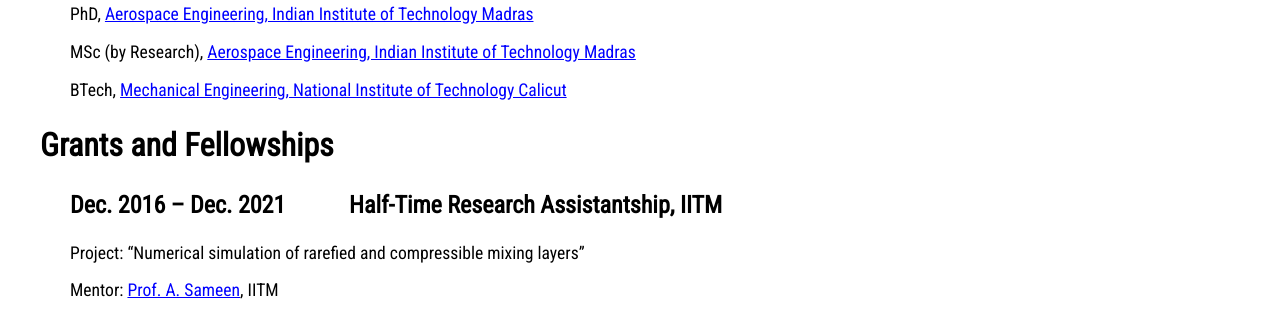
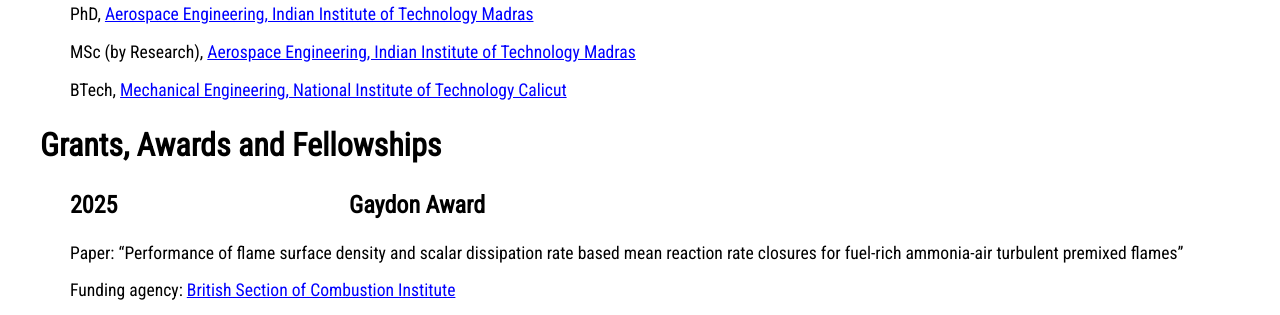
Before and after one commit to vishnu-mohan-1993/vishnu-mohan-1993.github.io, a plain HTML site: page profile.html in a window 1280 px wide. Shown: the part 619-934 px from the top of the page. Drawn offline with Linux system fonts and the light colour scheme.

Commit message:
Award details

```diff
--- a/profile.html
+++ b/profile.html
@@ -41,8 +41,13 @@
 					<p> MSc (by Research), <a href="http://www.ae.iitm.ac.in/" target="_blank">Aerospace Engineering, Indian Institute of Technology Madras</a></p>
 					<p> BTech, <a href="https://nitc.ac.in/department/mechanical-engineering" target="_blank">Mechanical Engineering, National Institute of Technology Calicut</a></p>
 				</div>
-				<h2>Grants and Fellowships</h2>
+				<h2>Grants, Awards and Fellowships</h2>
 				<div class="block-content">
+					<div>
+						<h3> <span class="prof-date-span">2025</span> <span class="prof-span">Gaydon Award</span></h3>
+						<p>Paper: “Performance of flame surface density and scalar dissipation rate based mean reaction rate closures for fuel-rich ammonia-air turbulent premixed flames”</p>
+						<p>Funding agency: <a href="https://www.combustion.org.uk/awards/gaydon-prize" target="_blank">British Section of Combustion Institute</a></p>
+					</div>
 					<div>
 						<h3> <span class="prof-date-span">Dec. 2016 – Dec. 2021</span> <span class="prof-span">Half-Time Research Assistantship, IITM</span></h3>
 						<p>Project: “Numerical simulation of rarefied and compressible mixing layers”</p>
```
